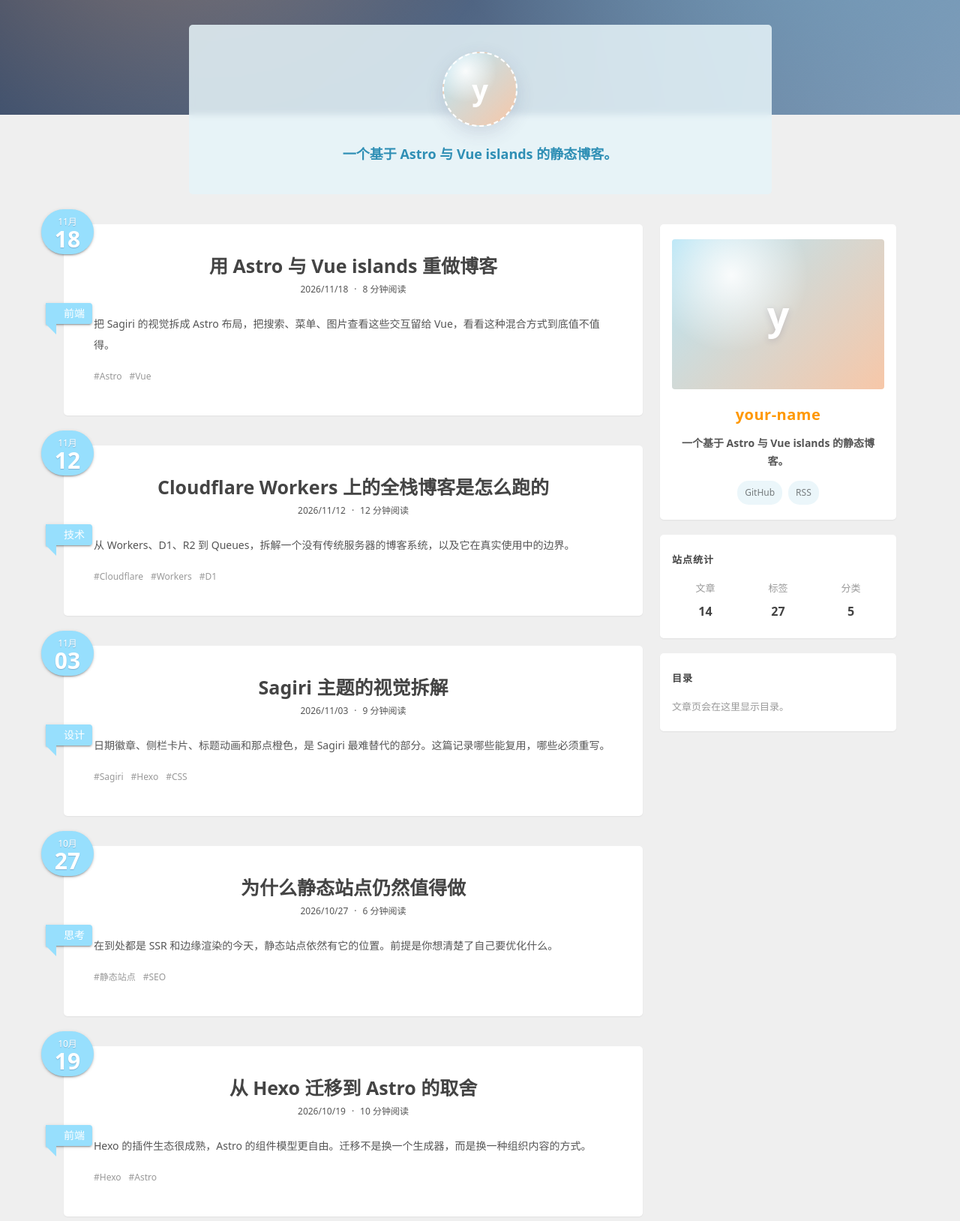
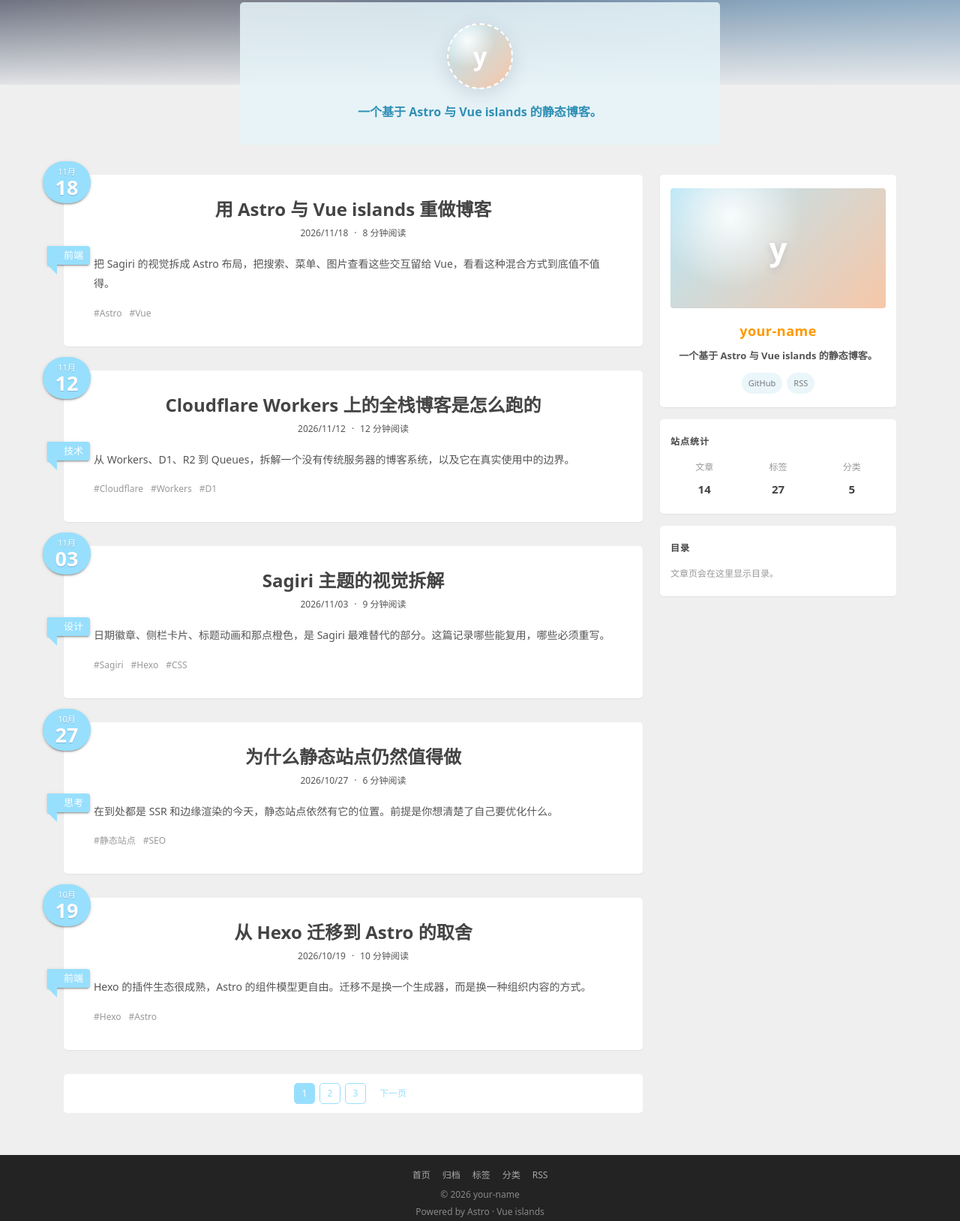
Before and after one commit to SmallKunKun/sagiri-mirror, an Astro site: page / in a window 1280 px wide. Shown: the part 407-2035 px from the top of the page at 75% size. Built offline with nearby package versions, Linux system fonts and the light colour scheme; Astro itself is replaced by a stand-in of ours.

Commit message:
style: refine Sagiri layout details

```diff
--- a/src/components/MobileNav.vue
+++ b/src/components/MobileNav.vue
@@ -69,7 +69,7 @@ const open = ref(false);
 
 .mobile-menu {
   position: fixed;
-  top: 58px;
+  top: 54px;
   right: 16px;
   left: 16px;
   z-index: 20;
--- a/src/components/SiteFooter.astro
+++ b/src/components/SiteFooter.astro
@@ -2,9 +2,19 @@
 import { site } from "../data/site";
 
 const year = new Date().getFullYear();
+const links = [
+  { label: "首页", href: "/" },
+  { label: "归档", href: "/archive/" },
+  { label: "标签", href: "/tags/" },
+  { label: "分类", href: "/categories/" },
+  { label: "RSS", href: "/rss.xml" },
+];
 ---
 
 <footer class="site-footer">
+  <nav class="footer-links" aria-label="页脚导航">
+    {links.map((item) => <a href={item.href}>{item.label}</a>)}
+  </nav>
   <p>© {year} {site.author}</p>
   <p>Powered by Astro · Vue islands</p>
 </footer>
--- a/src/styles/global.css
+++ b/src/styles/global.css
@@ -12,7 +12,7 @@
   --content-width: 772px;
   --sidebar-width: 315px;
   --page-width: 1170px;
-  --nav-height: 58px;
+  --nav-height: 54px;
   --radius: 5px;
   --font-sans: "PingFang SC", "Microsoft YaHei", "Hiragino Sans GB",
     system-ui, -apple-system, BlinkMacSystemFont, "Segoe UI", sans-serif;
@@ -37,6 +37,10 @@ body {
   font-size: 14px;
   line-height: 2;
   -webkit-font-smoothing: antialiased;
+}
+
+::selection {
+  background: rgba(0, 149, 255, 0.2);
 }
 
 a {
@@ -94,7 +98,7 @@ p {
 
 .site-nav-brand {
   color: #fff;
-  font-size: 15px;
+  font-size: 14px;
   font-weight: 600;
   letter-spacing: 0.02em;
   text-shadow: 0 1px 1px rgba(0, 0, 0, 0.3);
@@ -103,14 +107,14 @@ p {
 .site-nav {
   display: flex;
   align-items: center;
-  gap: 20px;
+  gap: 18px;
   margin-left: auto;
 }
 
 .site-nav a {
   position: relative;
   color: #fff;
-  font-size: 16px;
+  font-size: 15px;
   text-shadow: 0 1px 1px rgba(0, 0, 0, 0.3);
   transition: opacity 0.2s ease;
 }
@@ -138,13 +142,24 @@ p {
 .site-banner {
   position: relative;
   display: grid;
-  min-height: 560px;
+  min-height: 520px;
   place-items: center;
   overflow: hidden;
   background:
     radial-gradient(circle at 18% 28%, rgba(255, 180, 120, 0.42), transparent 42%),
     radial-gradient(circle at 82% 16%, rgba(151, 223, 253, 0.5), transparent 46%),
     linear-gradient(135deg, #33405a 0%, #4b5f7d 52%, #7d9bb8 100%);
+}
+
+.site-banner::before {
+  content: "";
+  position: absolute;
+  right: 0;
+  bottom: 0;
+  left: 0;
+  z-index: 0;
+  height: 140px;
+  background: linear-gradient(to bottom, transparent, rgba(239, 239, 239, 0.92));
 }
 
 .site-banner::after {
@@ -160,14 +175,14 @@ p {
 .site-banner-inner {
   position: relative;
   z-index: 1;
-  padding: 80px 24px;
+  padding: 70px 24px;
   text-align: center;
 }
 
 .site-banner-title {
   margin-bottom: 8px;
   color: #fff;
-  font-size: 68px;
+  font-size: 56px;
   font-weight: 600;
   letter-spacing: 0.04em;
   line-height: 1.15;
@@ -177,7 +192,7 @@ p {
 .site-banner-subtitle {
   margin-bottom: 0;
   color: #fff;
-  font-size: 30px;
+  font-size: 24px;
   font-weight: 400;
   letter-spacing: 0.06em;
   text-shadow: 0 1px 1px var(--accent-deep);
@@ -186,10 +201,9 @@ p {
 .site-master {
   position: relative;
   z-index: 2;
-  width: 70%;
-  max-width: 777px;
-  margin: -120px auto 0;
-  padding: 36px 24px;
+  width: min(70%, 640px);
+  margin: -110px auto 0;
+  padding: 28px 24px;
   border-radius: var(--radius);
   background: rgba(230, 244, 249, 0.86);
   text-align: center;
@@ -198,9 +212,9 @@ p {
 
 .site-master-avatar {
   display: grid;
-  width: 100px;
-  height: 100px;
-  margin: 0 auto 18px;
+  width: 88px;
+  height: 88px;
+  margin: 0 auto 14px;
   place-items: center;
   border: 2px dashed #fff;
   border-radius: 50%;
@@ -208,7 +222,7 @@ p {
     radial-gradient(circle at 30% 25%, rgba(255, 255, 255, 0.9), transparent 42%),
     linear-gradient(135deg, #b7e6f7, #f7c7a8);
   color: #fff;
-  font-size: 38px;
+  font-size: 32px;
   font-weight: 600;
   box-shadow: 0 8px 24px rgba(71, 69, 109, 0.16);
 }
@@ -216,7 +230,7 @@ p {
 .site-master-description {
   margin-bottom: 0;
   color: #2f8fb5;
-  font-size: 18px;
+  font-size: 16px;
   font-weight: 700;
 }
 
@@ -237,14 +251,14 @@ p {
 
 .site-sidebar {
   position: sticky;
-  top: 20px;
+  top: 16px;
   display: flex;
   flex-direction: column;
-  gap: 20px;
+  gap: 16px;
 }
 
 .sidebar-card {
-  padding: 20px 16px;
+  padding: 18px 14px;
   border-radius: var(--radius);
   background: var(--card);
   box-shadow: 0 1px 2px rgba(0, 0, 0, 0.06);
@@ -256,30 +270,30 @@ p {
 
 .author-cover {
   display: grid;
-  height: 200px;
+  height: 160px;
   place-items: center;
   border-radius: 4px;
   background:
     radial-gradient(circle at 28% 24%, rgba(255, 255, 255, 0.9), transparent 40%),
     linear-gradient(135deg, #b7e6f7, #f7c7a8);
   color: #fff;
-  font-size: 52px;
+  font-size: 42px;
   font-weight: 600;
   text-shadow: 0 2px 8px rgba(71, 69, 109, 0.18);
 }
 
 .author-name {
-  margin: 14px 0 6px;
+  margin: 12px 0 4px;
   color: #ff9800;
-  font-size: 20px;
+  font-size: 18px;
   font-weight: 700;
   letter-spacing: 0.5px;
 }
 
 .author-description {
-  margin-bottom: 14px;
+  margin-bottom: 12px;
   color: #555;
-  font-size: 14px;
+  font-size: 13px;
   font-weight: 700;
   line-height: 1.7;
 }
@@ -288,15 +302,15 @@ p {
   display: flex;
   flex-wrap: wrap;
   justify-content: center;
-  gap: 8px;
+  gap: 6px;
 }
 
 .author-social a {
-  padding: 4px 10px;
+  padding: 3px 9px;
   border-radius: 15px;
   background: rgba(230, 244, 249, 0.8);
   color: rgba(0, 0, 0, 0.5);
-  font-size: 12px;
+  font-size: 11px;
   transition: color 0.2s ease;
 }
 
@@ -305,9 +319,9 @@ p {
 }
 
 .sidebar-title {
-  margin-bottom: 12px;
+  margin-bottom: 10px;
   color: var(--heading);
-  font-size: 13px;
+  font-size: 12px;
   font-weight: 600;
   letter-spacing: 0.08em;
 }
@@ -322,26 +336,26 @@ p {
 
 .site-stats dt {
   color: var(--muted);
-  font-size: 13px;
+  font-size: 12px;
 }
 
 .site-stats dd {
   margin: 2px 0 0;
   color: var(--heading);
-  font-size: 16px;
+  font-size: 15px;
   font-weight: 600;
 }
 
 .sidebar-muted {
   margin-bottom: 0;
   color: var(--muted);
-  font-size: 13px;
+  font-size: 12px;
 }
 
 .post-card {
   position: relative;
-  margin-bottom: 40px;
-  padding: 40px;
+  margin-bottom: 32px;
+  padding: 32px 40px;
   border-radius: var(--radius);
   background: var(--card);
   box-shadow: 0 1px 2px rgba(0, 0, 0, 0.06);
@@ -349,12 +363,12 @@ p {
 
 .post-date {
   position: absolute;
-  top: -20px;
-  left: -30px;
+  top: -18px;
+  left: -28px;
   display: block;
-  width: 70px;
-  height: 60px;
-  padding-top: 10px;
+  width: 64px;
+  height: 56px;
+  padding-top: 8px;
   border-radius: 100px;
   background: var(--accent);
   color: #fff;
@@ -369,25 +383,25 @@ p {
 
 .post-month {
   display: block;
-  font-size: 12px;
+  font-size: 11px;
 }
 
 .post-day {
   display: block;
-  font-size: 30px;
+  font-size: 27px;
   font-weight: 700;
 }
 
 .post-badge {
   position: absolute;
-  top: 105px;
-  left: -24px;
+  top: 95px;
+  left: -22px;
   display: inline-block;
-  padding: 7px 10px 7px 24px;
+  padding: 6px 9px 6px 22px;
   border-radius: 0 4px 4px 0;
   background: var(--accent);
   color: #fff;
-  font-size: 14px;
+  font-size: 13px;
   line-height: 1;
   box-shadow:
     0 2px 2px 0 rgba(0, 0, 0, 0.14),
@@ -411,7 +425,7 @@ p {
 .post-title {
   margin-bottom: 5px;
   color: var(--heading);
-  font-size: 25px;
+  font-size: 24px;
   font-weight: 700;
   line-height: 1.2;
   text-align: center;
@@ -432,16 +446,16 @@ p {
   flex-wrap: wrap;
   justify-content: center;
   gap: 8px;
-  margin: 5px 0 20px;
+  margin: 5px 0 16px;
   color: #555;
   font-size: 12px;
 }
 
 .post-summary {
-  margin-bottom: 16px;
+  margin-bottom: 14px;
   color: var(--text);
   font-size: 14px;
-  line-height: 2;
+  line-height: 1.9;
 }
 
 .post-tags {
@@ -464,12 +478,12 @@ p {
   display: flex;
   align-items: center;
   justify-content: center;
-  gap: 12px;
-  margin: 20px 0;
-  padding: 15px 0;
+  gap: 10px;
+  margin: 16px 0;
+  padding: 12px 0;
   border-radius: var(--radius);
   background: var(--card);
-  font-size: 13px;
+  font-size: 12px;
 }
 
 .page-numbers {
@@ -481,9 +495,9 @@ p {
 .page-number,
 .page-button {
   display: inline-grid;
-  min-width: 30px;
-  height: 30px;
-  padding: 0 10px;
+  min-width: 28px;
+  height: 28px;
+  padding: 0 8px;
   place-items: center;
   border: 1px solid var(--accent);
   border-radius: var(--radius);
@@ -512,7 +526,7 @@ p {
 
 .site-footer {
   margin-top: 0;
-  padding: 15px 0 40px;
+  padding: 18px 0 32px;
   background: #232323;
   color: #888;
   font-size: 12px;
@@ -522,6 +536,23 @@ p {
 
 .site-footer p {
   margin: 5px 0;
+}
+
+.footer-links {
+  display: flex;
+  flex-wrap: wrap;
+  justify-content: center;
+  gap: 16px;
+  margin-bottom: 8px;
+}
+
+.footer-links a {
+  color: #aaa;
+  transition: color 0.2s ease;
+}
+
+.footer-links a:hover {
+  color: #fff;
 }
 
 @media (max-width: 991px) {
@@ -534,19 +565,19 @@ p {
   }
 
   .site-banner {
-    min-height: 260px;
+    min-height: 240px;
   }
 
   .site-banner-inner {
-    padding: 72px 18px 28px;
+    padding: 60px 16px 24px;
   }
 
   .site-banner-title {
-    font-size: 7.8vw;
+    font-size: 8vw;
   }
 
   .site-banner-subtitle {
-    font-size: 16px;
+    font-size: 15px;
   }
 
   .site-master {
@@ -564,8 +595,8 @@ p {
   }
 
   .post-card {
-    margin-bottom: 40px;
-    padding: 40px 20px;
+    margin-bottom: 32px;
+    padding: 32px 18px;
     border-radius: 0;
   }
 
@@ -579,8 +610,12 @@ p {
   }
 
   .pagination {
-    margin: 20px 0 0;
+    margin: 16px 0 0;
     border-radius: 0;
+  }
+
+  .footer-links {
+    gap: 12px;
   }
 }
 
```
